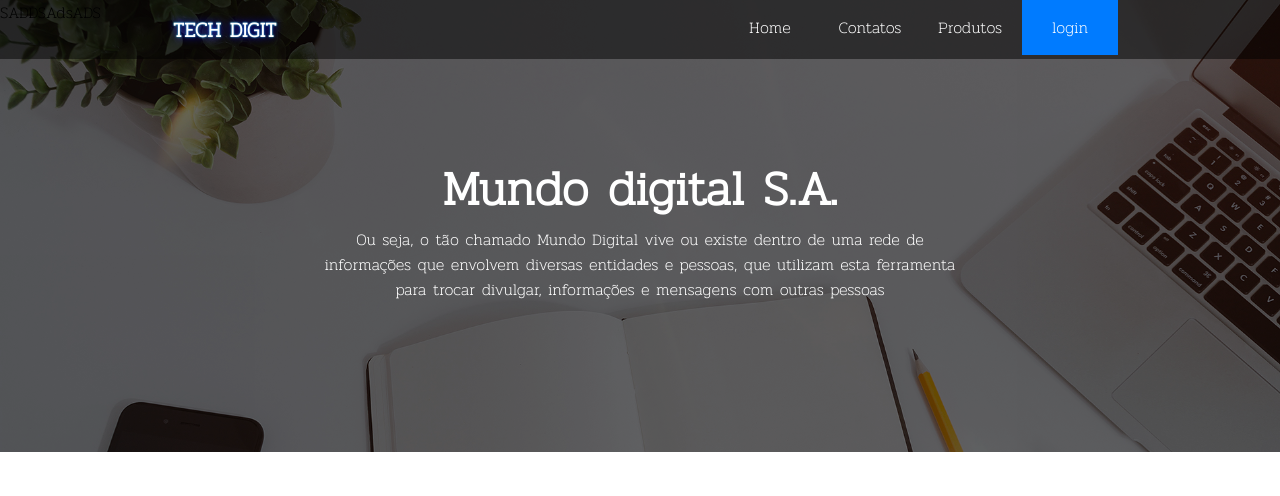
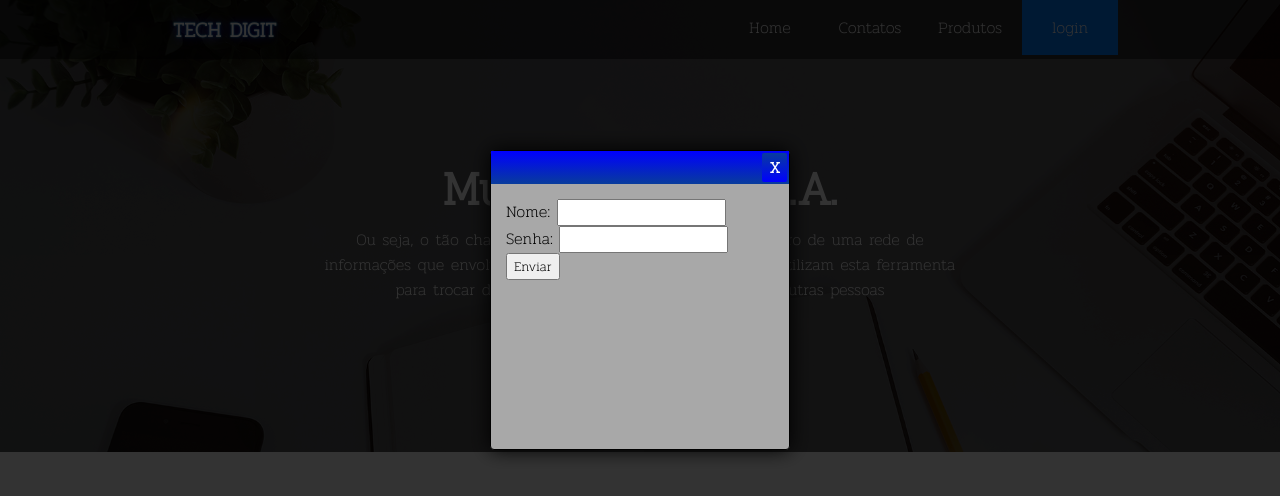
Before and after one commit to celsobastos/webdev-10042021, a plain HTML site: page index.html in a window 1280 px wide. Drawn offline with Linux system fonts and the light colour scheme; a web font is replaced by a local one.

Commit message:
format overlay

```diff
--- a/css/style.css
+++ b/css/style.css
@@ -154,15 +154,34 @@ section div:nth-of-type(2) {
   width: 100%;
   height: 100%;
   z-index: 5;
-  display: none;
+  display: block;
 }
 .overlay-form-login .form-login {
   border: solid #000000 1px;
   width: 300px;
   height: 300px;
   background-color: #a8a8a8;
-  border-radius: 10px;
+  border-radius: 4px;
   margin: 150px auto;
   box-shadow: 0 0 20px #000000;
+}
+
+.overlay-title {
+  background: linear-gradient(to top, #083c9c, #0000ff);
+  text-align: right;
+  font-weight: 900;
+  padding: 2px;
+}
+
+.overlay-title a {
+  background: linear-gradient(to top, #0000ff, #083c9c);
+  display: inline-block;
+  padding: 2px 7px;
+  color: #fff;
+  text-decoration: none;
+  border-radius: 2px;
+}
+
+.overlay-body {
   padding: 15px;
 }
--- a/index.html
+++ b/index.html
@@ -29,7 +29,7 @@
         </div>
     </nav>
     <header class="header">
-        <div class="overlay">SADDSAdsADS</div>
+        <div class="overlay"></div>
         <div class="container">
             <div class="header-title">
                 <h1>Mundo digital S.A.</h1>
@@ -48,20 +48,26 @@
 
     <div class="overlay-form-login" id="login">
         <div class="form-login">
+            <div class="overlay-title">
+                <!--<span>Login</span>-->
+                <a href="#" onclick="document.getElementById('login').style.display = 'none'">X</a>
+            </div>
+            <div class="overlay-body">
                 <form>
                     <div>
                         <label for="nome">Nome:</label>
-                    <input type="text" name="login">
+                        <input  class="form-control" type="text" name="login">
                     </div>
                     <div>
                         <label for="senha">Senha:</label>
-                    <input type="password" name="senha">
+                        <input  class="form-control" type="password" name="senha">
                     </div>
                     <div>
-                    <input type="submit" value="Enviar">
+                        <input  class="form-control" type="submit" value="Enviar">
                     </div>
                 </form>
             </div>
         </div>
+    </div>
 </body>
 </html>
```
Lines whose indentation alone changed are shown as unchanged.
